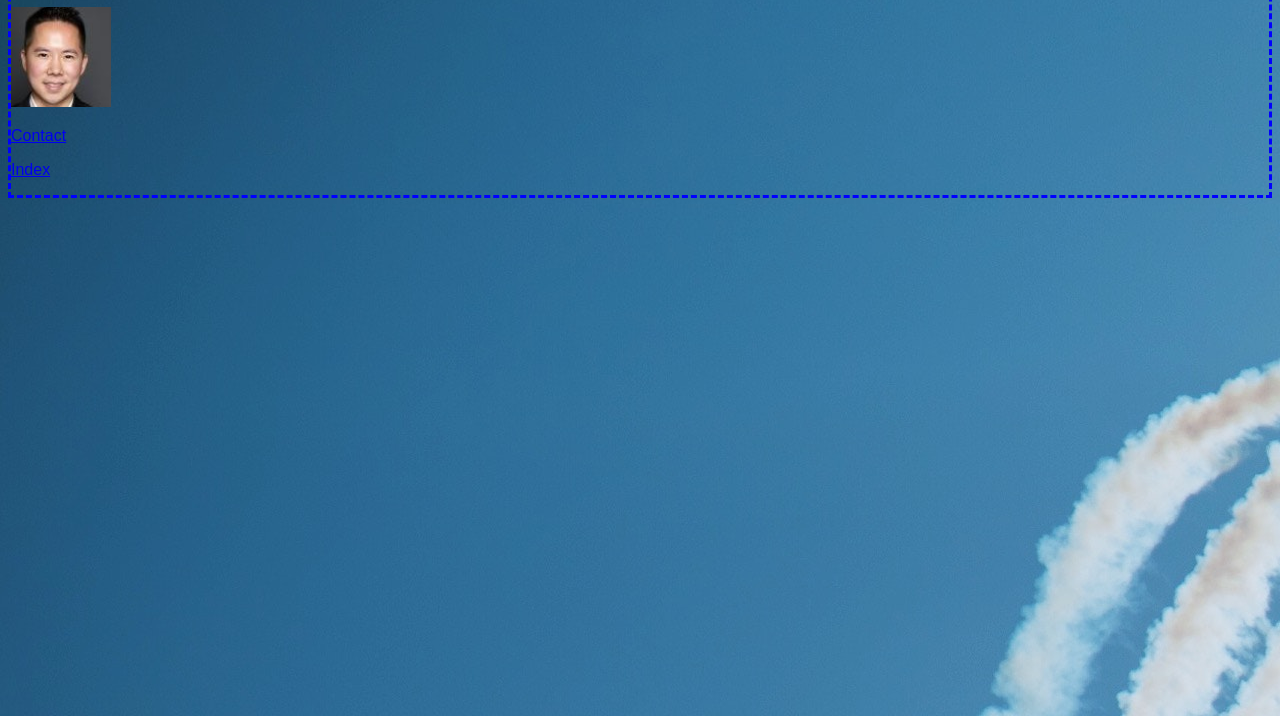
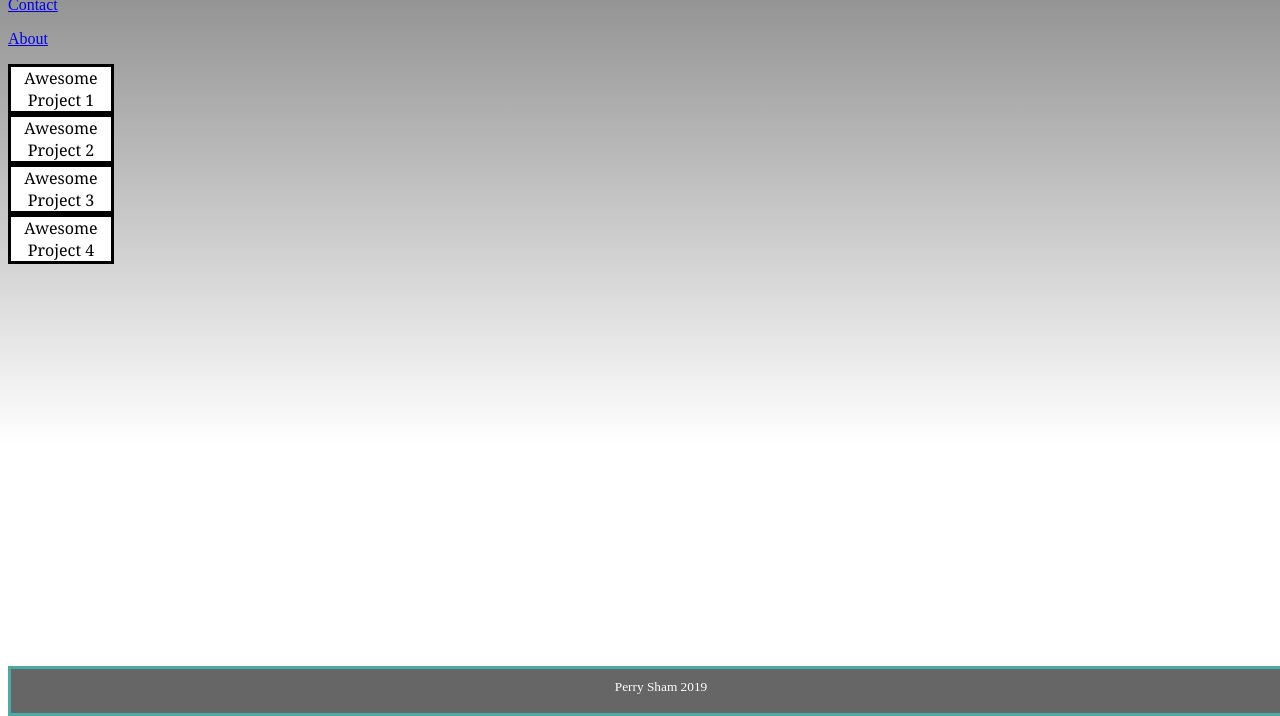
Before and after one commit to perrysham1/Basic-Portfolio, a plain HTML site: page portfolio.html in a window 1280 px wide. Shown: the part 84-800 px from the top of the page. Drawn offline with Linux system fonts and the light colour scheme.

Commit message:
1/19 Commit

```diff
--- a/assets/css/style.css
+++ b/assets/css/style.css
@@ -1,26 +1,41 @@
-body {
+.p1 {
     font-family: Arial, Helvetica, sans-serif;
-    color: blue;
+    color: black;
     background-color: white;
-    border-style: dashed;
+    border-style: outset;
 }
 
-.main {
-    border-style: double;
+.placeHolder {
+    font-family: Georgia, 'Times New Roman', Times, serif;
+    color: black;
+    background-color: white;
+    border-style: solid;
+    width: 100px;
+    text-align: center;
+}
+
+body {
+    background-image: linear-gradient(grey, white);
+    background-size: cover;
+    background-position: center;
+    background-repeat: no-repeat;
+    height: 500px;
+    width: 1000px;
 }
 
 footer {
     font-family: 'Times New Roman', Times, serif;
     font-size: smaller;
     border-style: solid;
-    border-top-color: teal;
-    border-left-color: teal;
-    border-right-color: teal;
+    border-top-color: #4aaaa5;
+    border-left-color: #4aaaa5;
+    border-right-color: #4aaaa5;
+    border-bottom-color: #4aaaa5;
     text-align: center;
-    height: 5%;
+    height: 3%;
     width: 100%;
     padding: 10px;
-    background-color: grey;
+    background-color: #666666;
     color: white;
     position: fixed;
     bottom: 0;
--- a/portfolio.html
+++ b/portfolio.html
@@ -8,10 +8,13 @@
     <title>Perry's Portfolio</title>
 </head>
 <h1>Perry's Portfolio</h1>
-<img src="assets/images/0.jpeg" alt="My Profile Pic" height=100>
-<body background="assets/images/takahiro-sakamoto-178580-unsplash.jpg">
+<body>
     <p><a href="contact.html">Contact</a></p>
-
-    <p><a href="index.html">Index</a></p>
+    <p><a href="index.html">About</a></p>
+    <div class="placeHolder">Awesome Project 1</div>
+    <div class="placeHolder">Awesome Project 2</div>
+    <div class="placeHolder">Awesome Project 3</div>
+    <div class="placeHolder">Awesome Project 4</div>
 </body>
+<footer>Perry Sham 2019</footer>
 </html>
```
Also changed, not shown: contact.html (+4 -3 lines), index.html (+6 -6 lines).
